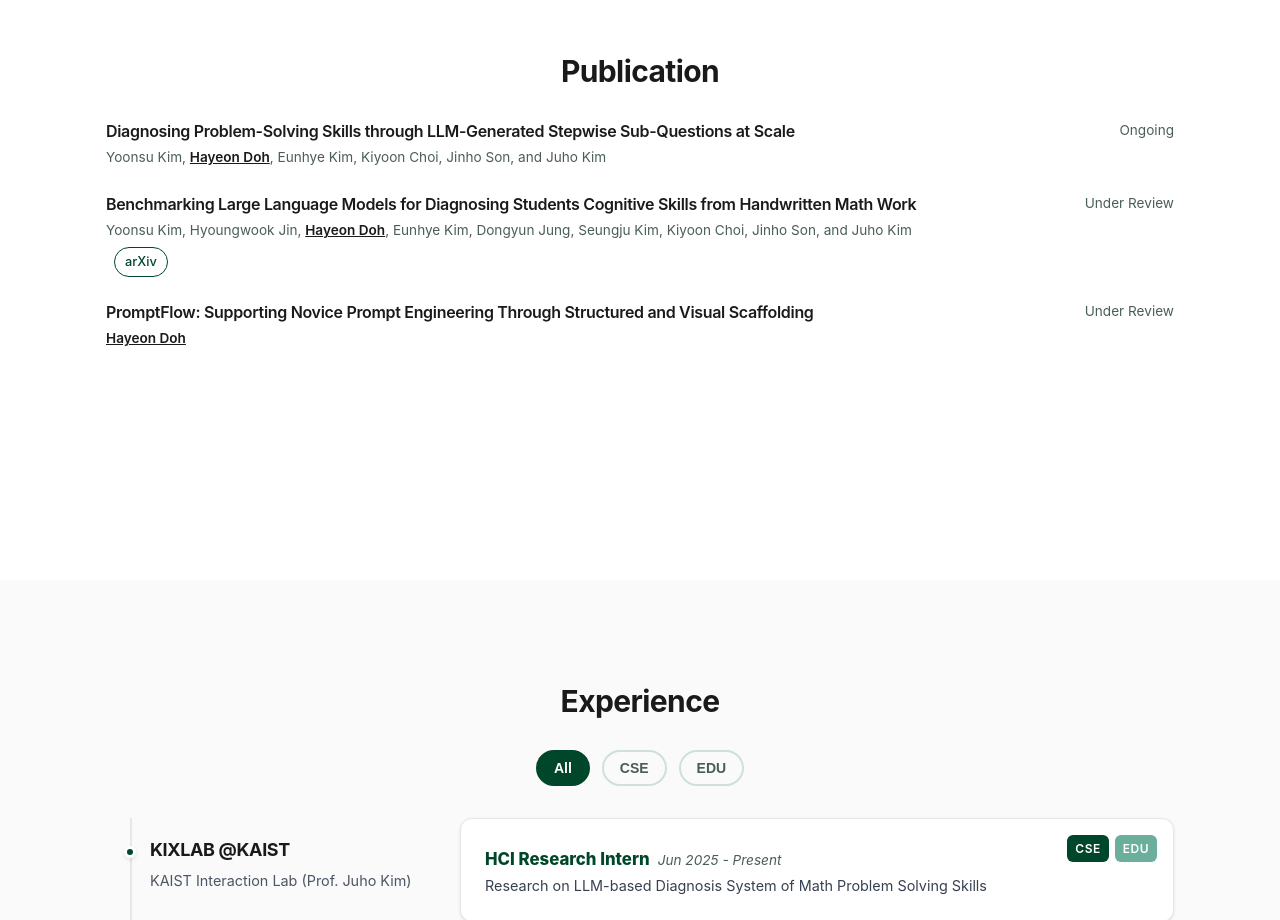
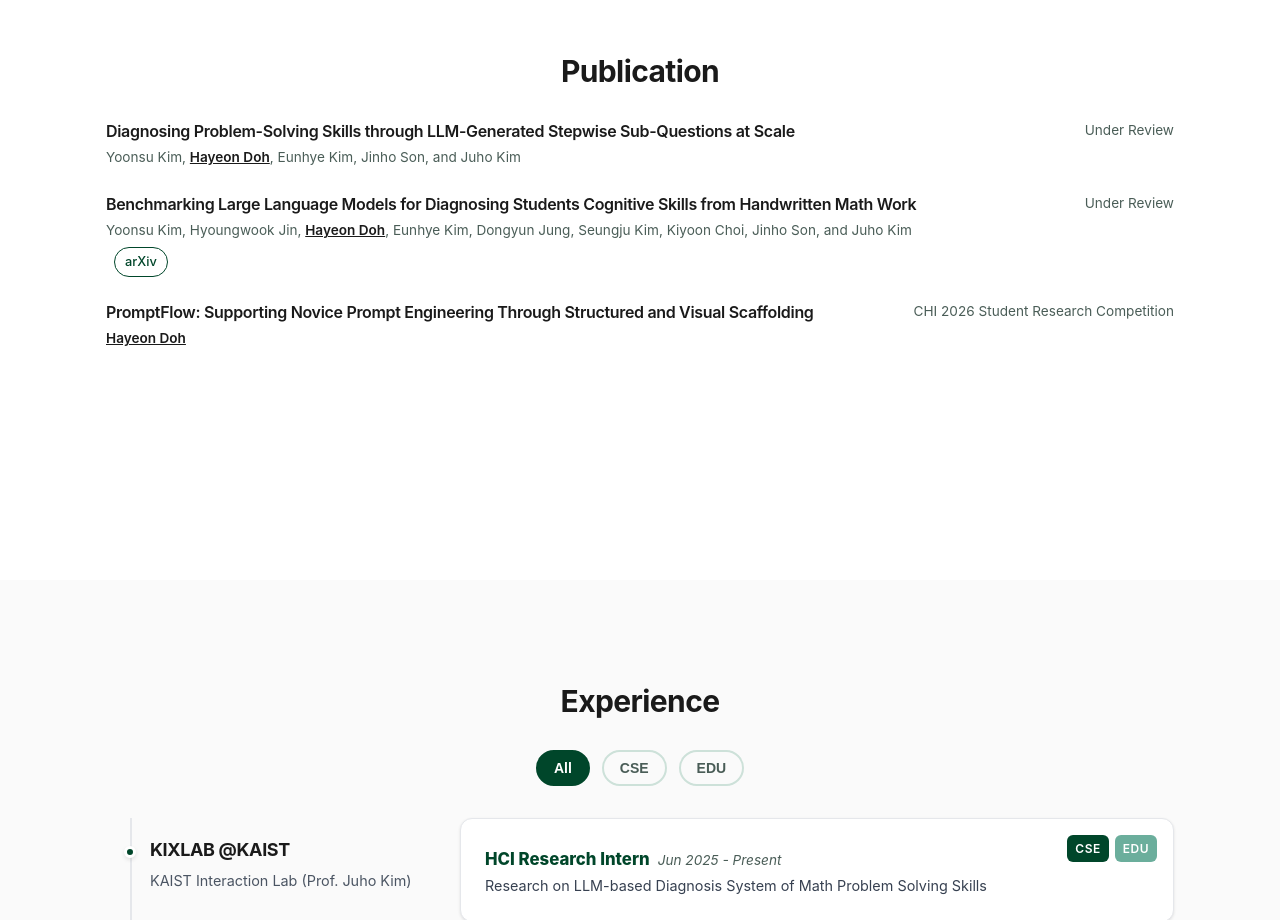
Before and after one commit to doh-ha/doh-ha.github.io, a React (Create React App) app: page / in a window 1280 px wide. Shown: the part 1020-1940 px from the top of the page. Built offline with nearby package versions, Linux system fonts and the light colour scheme.

Commit message:
🎉 promptflow accepted

```diff
--- a/src/data/Publication.data.ts
+++ b/src/data/Publication.data.ts
@@ -9,8 +9,8 @@ export interface PublicationItem {
 export const publications: PublicationItem[] = [
   {
     title: "Diagnosing Problem-Solving Skills through LLM-Generated Stepwise Sub-Questions at Scale",
-    authors: "Yoonsu Kim, Hayeon Doh, Eunhye Kim, Kiyoon Choi, Jinho Son, and Juho Kim",
-    status: "Ongoing",
+    authors: "Yoonsu Kim, Hayeon Doh, Eunhye Kim, Jinho Son, and Juho Kim",
+    status: "Under Review",
     highlightName: "Hayeon Doh",
   },
   {
@@ -24,7 +24,7 @@ export const publications: PublicationItem[] = [
   {
     title: "PromptFlow: Supporting Novice Prompt Engineering Through Structured and Visual Scaffolding",
     authors: "Hayeon Doh",
-    status: "Under Review",
+    status: "CHI 2026 Student Research Competition",
     highlightName: "Hayeon Doh",
   },
 ];
```
